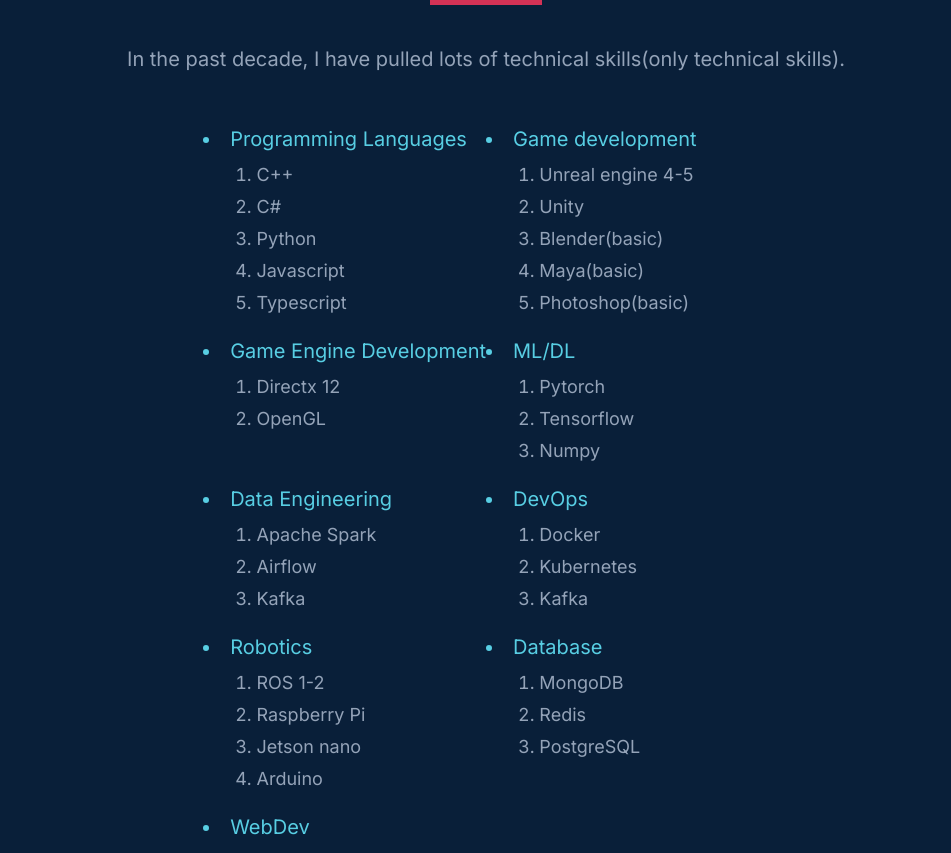
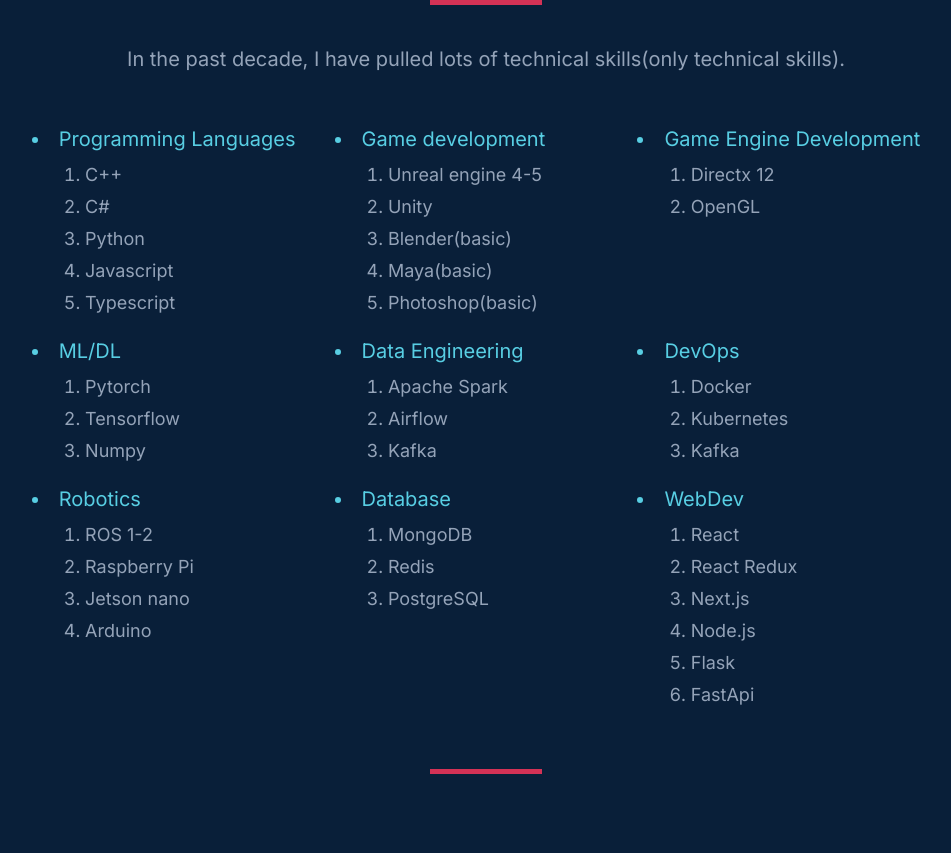
Before and after one commit to Bhargavoza1/my-portfolio, a Next.js app: page / in a window 1280 px wide. Shown: the part 1944-2797 px from the top of the page, without its empty margins (194-1145 px from the left). Built offline with nearby package versions, Linux system fonts and the light colour scheme.

Commit message:
Update page.tsx

```diff
--- a/src/app/(landing)/page.tsx
+++ b/src/app/(landing)/page.tsx
@@ -193,8 +193,8 @@ export default function Home() {
                     <p className='pb-3 text-gray-400 text-xl '>
                         In the past decade, I have pulled lots of technical skills(only technical skills).
                     </p>
-                    <ul className="   grid  grid-cols-1 md:grid-cols-2 skillspacing:grid-cols-4  text-xl text-gray-400  list-disc list-inside align-top  ">
-                        <li className='mb-5 text-MyBlue'>Programming&nbsp;Languages
+                    <ul className="  pr-40 md:pr-0  grid  grid-cols-1 md:grid-cols-3 skillspacing:grid-cols-5  text-xl text-gray-400   list-disc list-inside align-top  ">
+                        <li className='mb-5 text-MyBlue mr-5 '>Programming&nbsp;Languages
                             <ol className="text-gray-400 pl-8 mt-2 space-y-1 text-lg list-decimal list-inside">
                                 <li>C++</li>
                                 <li>C#</li>
@@ -203,7 +203,7 @@ export default function Home() {
                                 <li>Typescript</li>
                             </ol>
                         </li>
-                        <li className='mb-5 text-MyBlue'>
+                        <li className='mb-5 text-MyBlue mr-5'>
                             Game&nbsp;development
                             <ol className="text-gray-400  pl-8 mt-2 space-y-1 text-lg list-decimal list-inside">
                                 <li>Unreal engine 4-5</li>
@@ -213,14 +213,14 @@ export default function Home() {
                                 <li>Photoshop(basic)</li>
                             </ol>
                         </li>
-                        <li className='mb-5 text-MyBlue'>
+                        <li className='mb-5 text-MyBlue mr-5'>
                             Game&nbsp;Engine&nbsp;Development
                             <ul className="text-gray-400 pl-8 mt-2 space-y-1 text-lg list-decimal list-inside">
                                 <li>Directx 12</li>
                                 <li>OpenGL</li>
                             </ul>
                         </li>
-                        <li className='mb-5 text-MyBlue'>
+                        <li className='mb-5 text-MyBlue mr-5'>
                             ML/DL
                             <ul className="text-gray-400 pl-8 mt-2 space-y-1 text-lg list-decimal list-inside">
                                 <li>Pytorch</li>
@@ -228,7 +228,7 @@ export default function Home() {
                                 <li>Numpy</li>
                             </ul>
                         </li>
-                        <li className='mb-5 text-MyBlue'>
+                        <li className='mb-5 text-MyBlue mr-5'>
                             Data&nbsp;Engineering
                             <ul className="text-gray-400 pl-8 mt-2 space-y-1 text-lg list-decimal list-inside">
                                 <li>Apache Spark</li>
@@ -236,7 +236,7 @@ export default function Home() {
                                 <li>Kafka</li>
                             </ul>
                         </li>
-                        <li className='mb-5 text-MyBlue'>
+                        <li className='mb-5 text-MyBlue mr-5'>
                             DevOps
                             <ul className="text-gray-400 pl-8 mt-2 space-y-1 text-lg list-decimal list-inside">
                                 <li>Docker</li>
@@ -245,7 +245,7 @@ export default function Home() {
                             </ul>
                         </li>
 
-                        <li className='mb-5 text-MyBlue'>
+                        <li className='mb-5 text-MyBlue mr-5'>
                             Robotics
                             <ul className="text-gray-400 pl-8 mt-2 space-y-1 text-lg list-decimal list-inside">
                                 <li>ROS 1-2</li>
@@ -254,7 +254,7 @@ export default function Home() {
                                 <li>Arduino</li>
                             </ul>
                         </li>
-                        <li className='mb-5 text-MyBlue'>
+                        <li className='mb-5 text-MyBlue mr-5'>
                             Database
                             <ul className="text-gray-400 pl-8 mt-2 space-y-1 text-lg list-decimal list-inside">
                                 <li>MongoDB</li>
@@ -262,7 +262,7 @@ export default function Home() {
                                 <li>PostgreSQL</li>
                             </ul>
                         </li>
-                        <li className='mb-5 text-MyBlue'>
+                        <li className='mb-5 text-MyBlue mr-5'>
                             WebDev
                             <ul className="text-gray-400 pl-8 mt-2 space-y-1 text-lg list-decimal list-inside">
                                 <li>React</li>
```
